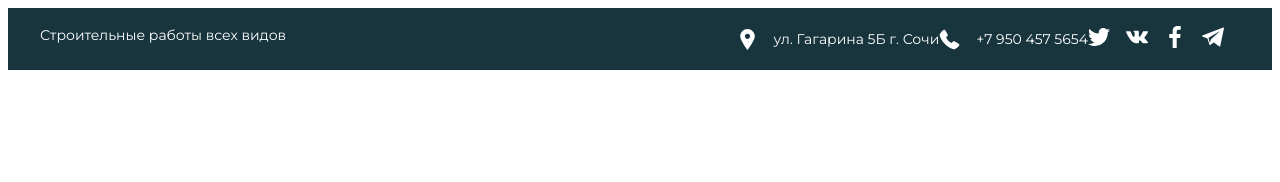
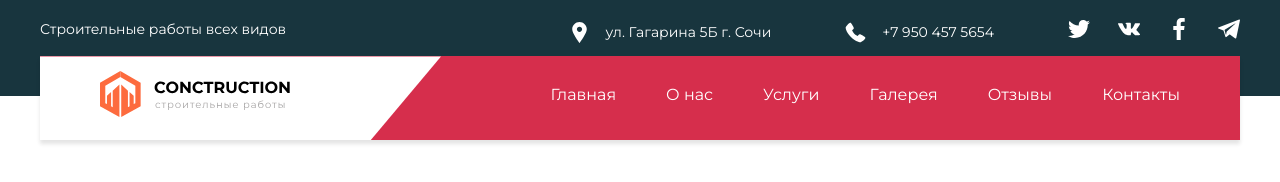
Before and after one commit to NebolsinEugene/Example, a plain HTML site: page index.html in a window 1280 px wide. Drawn offline with Linux system fonts and the light colour scheme.

Commit message:
стартер
Доделан хедер, добавлены лого и меню

```diff
--- a/index.html
+++ b/index.html
@@ -10,7 +10,7 @@
       href="https://fonts.googleapis.com/css2?family=Montserrat:wght@100;300;400;500;600;700;900&display=swap"
       rel="stylesheet"
     />
-    <title>Starter</title>
+    <title>Consruction</title>
   </head>
   <body>
     <header class="site-header">
@@ -23,9 +23,11 @@
                 <img src="images/location.svg" alt="ул. Гагарина 5Б г. Сочи" />
                 <span>ул. Гагарина 5Б г. Сочи</span>
                 <a href="tel: +7 950 457 5654" class="header-info">
+                  <!--мешанина с классами, надо разобраться, работает коряво-->
                   <img src="images/phone.svg" alt="+7 950 457 5654" />
                   <span>+7 950 457 5654</span>
                 </a>
+              </div>
               <div class="header-social">
                 <a href="#">
                   <img src="images/social-twitter.svg" alt="Twitter" />
@@ -44,6 +46,28 @@
           </div>
         </div>
       </div>
+
+      <div class="header-bottom">
+        <div class="container">
+          <div class="header-bottom-row">
+            <div class="header-logo">
+              <a href="#">
+                <img src="images/logo-header.svg" alt="Consruction" />
+              </a>
+            </div>
+            <!--Стандартная разметка для меню-->
+            <nav class="header-nav">
+              <ul>
+                <li><a href="#">Главная</a></li>
+                <li><a href="#">О нас</a></li>
+                <li><a href="#">Услуги</a></li>
+                <li><a href="#">Галерея</a></li>
+                <li><a href="#">Отзывы</a></li>
+                <li><a href="#">Контакты</a></li>
+              </ul>
+            </nav>
+          </div>
+        </div>
       </div>
     </header>
   </body>
--- a/style.css
+++ b/style.css
@@ -1,5 +1,11 @@
 body {
   font-family: "Montserrat", sans-serif;
+  font-size: 16px;
+  line-height: 1.6;
+  min-width: 320px;
+  margin: 0;
+  padding: 0;
+  /* padding-bottom: 150px; */
 }
 .container {
   max-width: 1200px;
@@ -10,11 +16,14 @@ a {
   color: inherit;
   text-decoration: none;
 }
+a.header-info {
+  margin-left: 74px;
+}
 /* Header START */
 .header-top {
   background-color: #18353e;
   color: #fff;
-  padding: 18px 0;
+  padding: 18px 0 50px 0;
   font-size: 14px;
 }
 .header-row {
@@ -27,6 +36,8 @@ a {
 }
 .header-social {
   display: flex;
+  align-items: center; /*Центрирует по вертикали*/
+  column-gap: 28px;
 }
 .header-info {
   display: flex;
@@ -36,5 +47,37 @@ a {
 
 .header-info img {
   margin-right: 16px;
+  max-width: 21px;
 }
+.header-bottom {
+  margin-top: -40px; /*Поднимает плашку чуть наверх*/
+}
+.header-bottom-row {
+  display: flex;
+  background-color: #d62e4c;
+  color: #fff;
+  box-shadow: 0px 4px 4px 0px rgba(0, 0, 0, 0.11);
+}
+.header-logo {
+  background-color: #fff;
+  padding: 15px 150px 15px 60px;
+  display: flex;
+  align-items: center;
+  justify-content: center;
+  clip-path: polygon(0px 0px, 100% 0%, 82.5% 100%, 0px 100%);
+}
+.header-nav {
+  padding: 10px 60px;
+  margin-left: auto; /*ставит объекты по правому краю*/
+}
+.header-logo img {
+  max-width: 300px;
+}
+.header-nav ul {
+  display: flex;
+  list-style-type: none; /*Убирает точки у списка*/
+  padding: 0;
+  column-gap: 50px;
+}
+
 /* Header END */
```
Also changed, not shown: images/logo-header.svg (added). Lines whose indentation alone changed are shown as unchanged.
